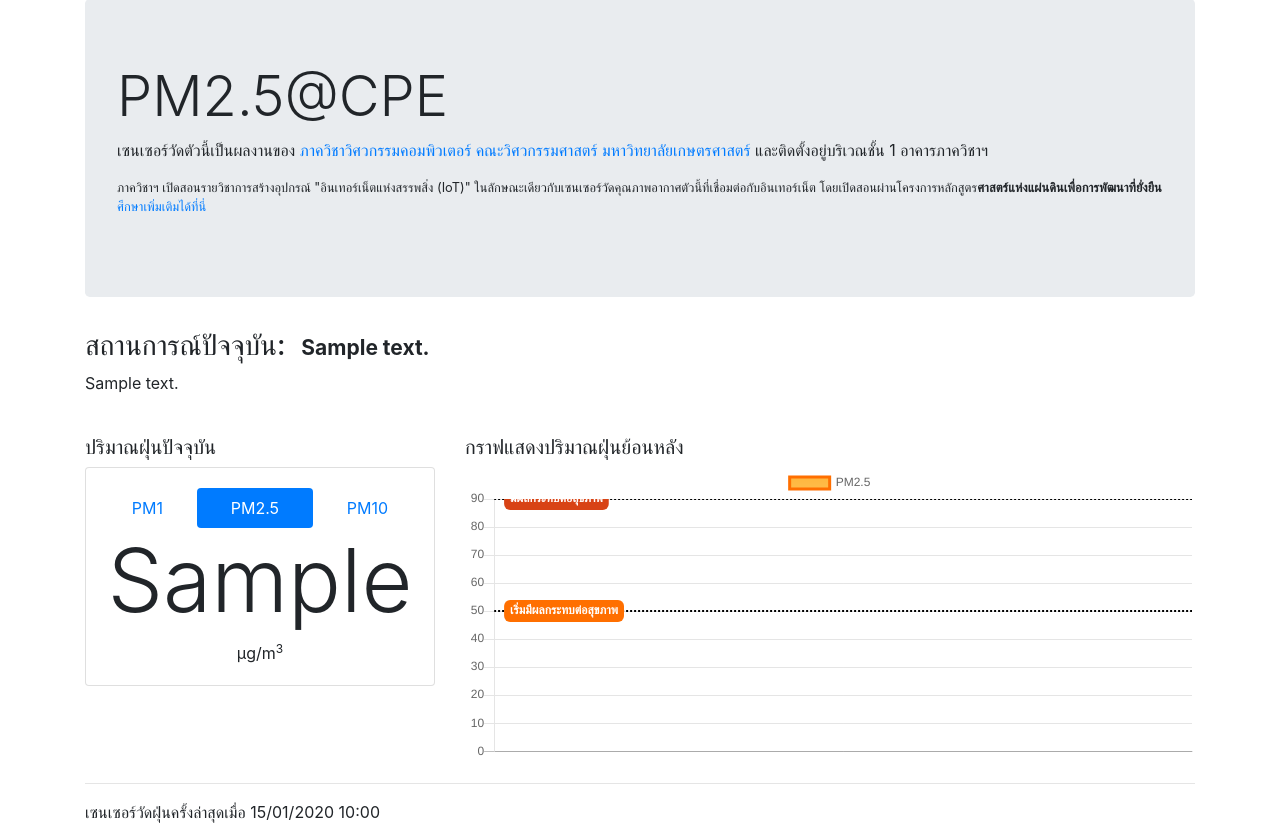
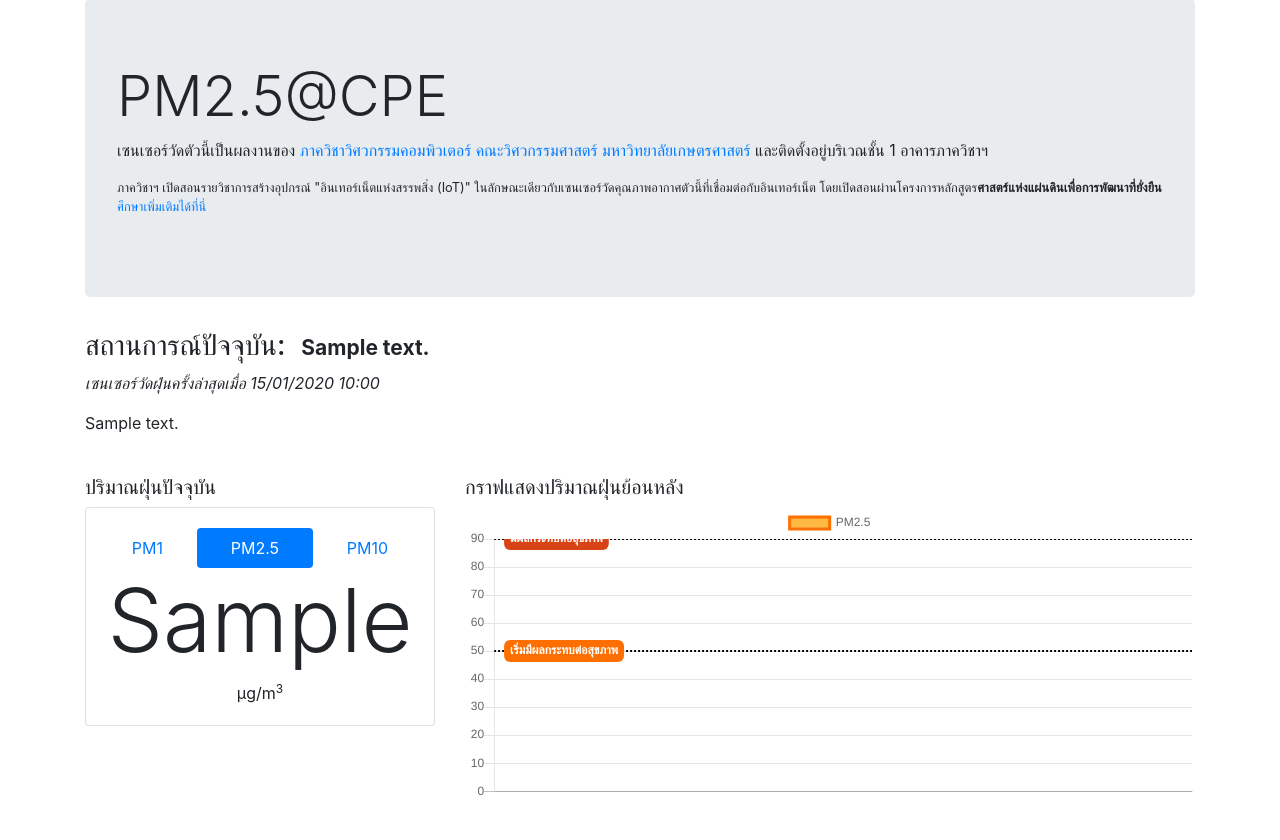
Before and after one commit to srakrn/pm25-sensor-web, a Flask app: template cpe_pm25/templates/index.html in a window 1280 px wide. Shown: the part 81-921 px from the top of the page. After the commit the page ends 877 px from the top, so only its background shows below. Run offline with Flask 2, Linux system fonts and the light colour scheme; the template is opened without the code that fills it: most values are stand-ins (such as "Sample title", 1, 10 or a date in 2020); data that the repository does not hold is empty; some libraries are stand-ins or nearby versions.

Commit message:
Moving update time to upper position

```diff
--- a/cpe_pm25/templates/index.html
+++ b/cpe_pm25/templates/index.html
@@ -30,6 +30,12 @@ endblock %} {% block contents %}
         </div>
       </span>
     </h3>
+    <p>
+      <em>
+        เซนเซอร์วัดฝุ่นครั้งล่าสุดเมื่อ
+        <span id="timestamp">{{ data["timestamp"] | datetime }}</span>
+      </em>
+    </p>
     <p id="aqi-description">{{ data["description"]["description"] }}</p>
   </div>
   <div class="col-md-4 mb-3">
@@ -117,15 +123,6 @@ endblock %} {% block contents %}
     <div id="pm25-chart-wrapper"><canvas id="pm25-chart"></canvas></div>
   </div>
 </div>
-<div class="row">
-  <div class="col-md-12">
-    <hr />
-    <div class="footer mb-3">
-      เซนเซอร์วัดฝุ่นครั้งล่าสุดเมื่อ
-      <span id="timestamp">{{ data["timestamp"] | datetime }}</span>
-    </div>
-  </div>
-</div>
 {% endblock %} {% block scripts %}
 <script src="{{ url_for('static', filename='main.js') }}"></script>
 {% endblock %}
```
